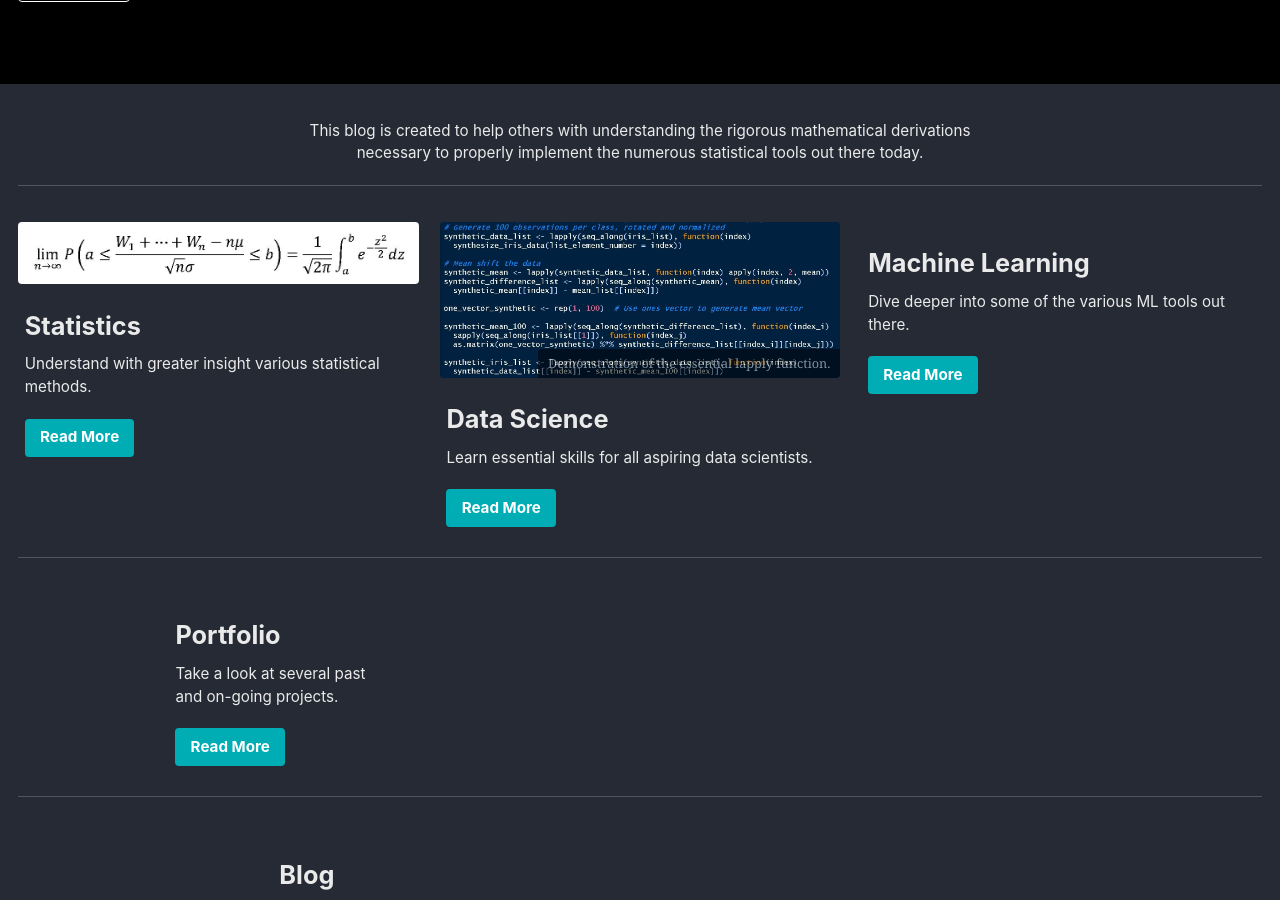
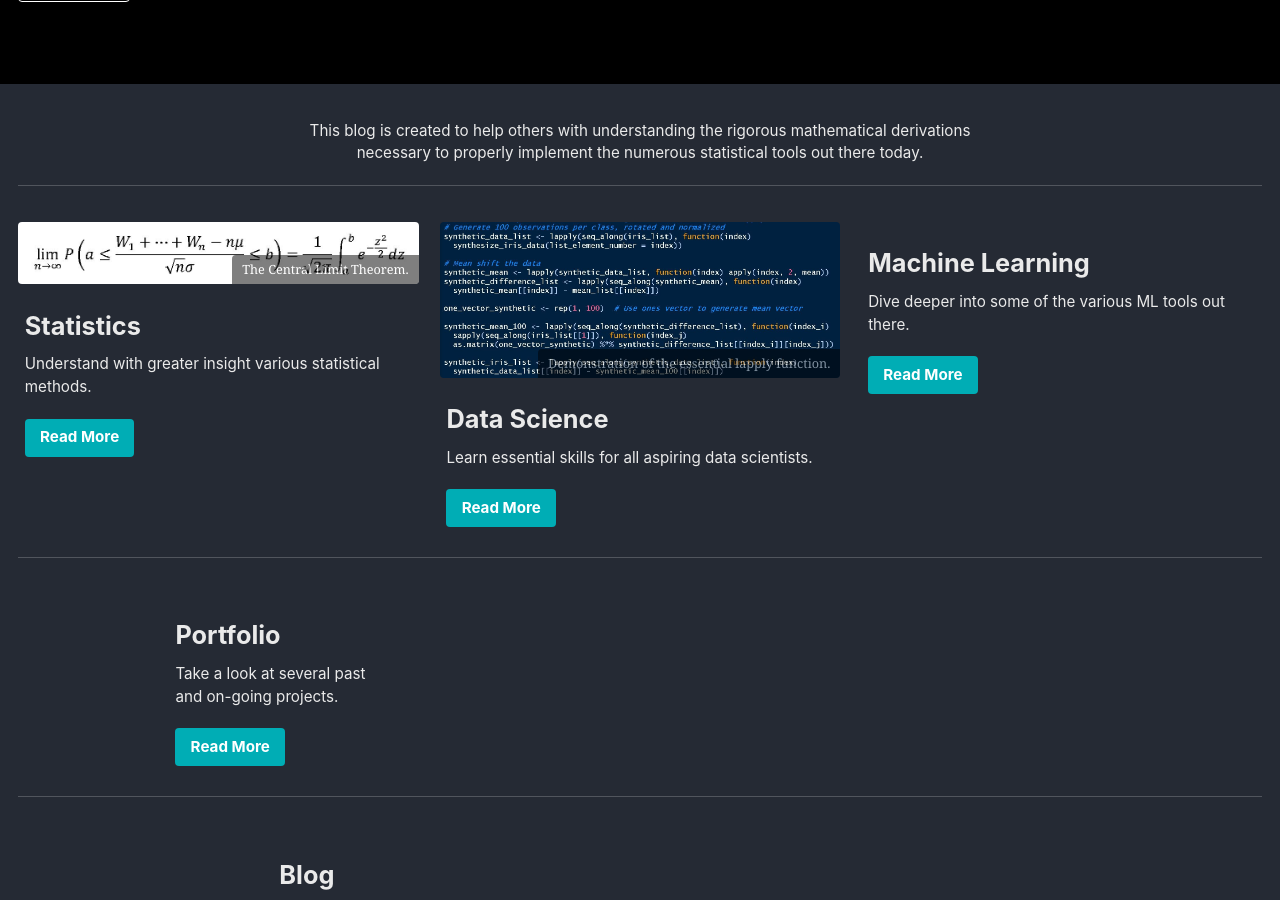
Before and after one commit to qzyu211/wang-zhan, a Jekyll site: the page built from _pages/splash_page.md, in a window 1280 px wide and 900 px high, scrolled down 377 px. Built offline with Jekyll 4.4.1, drawn with Linux system fonts in a browser that asks for light colours; cached includes are drawn as plain includes; nearby versions of some CDN libraries; the list of posts is cut into pages by our own code.

Commit message:
ds logo 9

```diff
--- a/_pages/splash_page.md
+++ b/_pages/splash_page.md
@@ -16,6 +16,7 @@ intro:
   - excerpt: 'This blog is created to help others with understanding the rigorous mathematical derivations necessary to properly implement the numerous statistical tools out there today.'
 feature_row:
   - image_path: "/images/stat_logo.jpg"
+    image_caption: "The Central Limit Theorem."
     alt: "Central Limit Theorem"
     title: "Statistics"
     excerpt: "Understand with greater insight various statistical methods."
```
